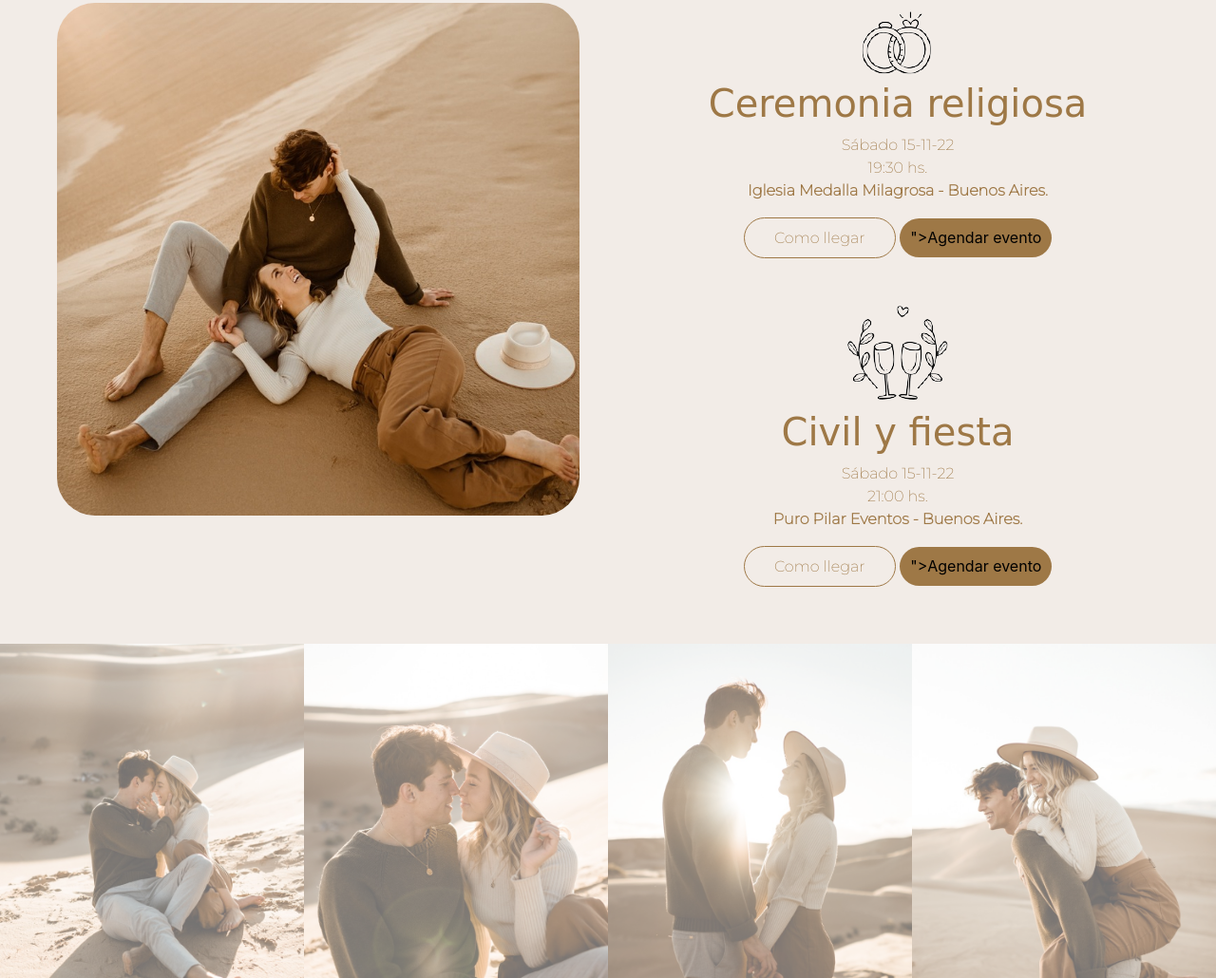
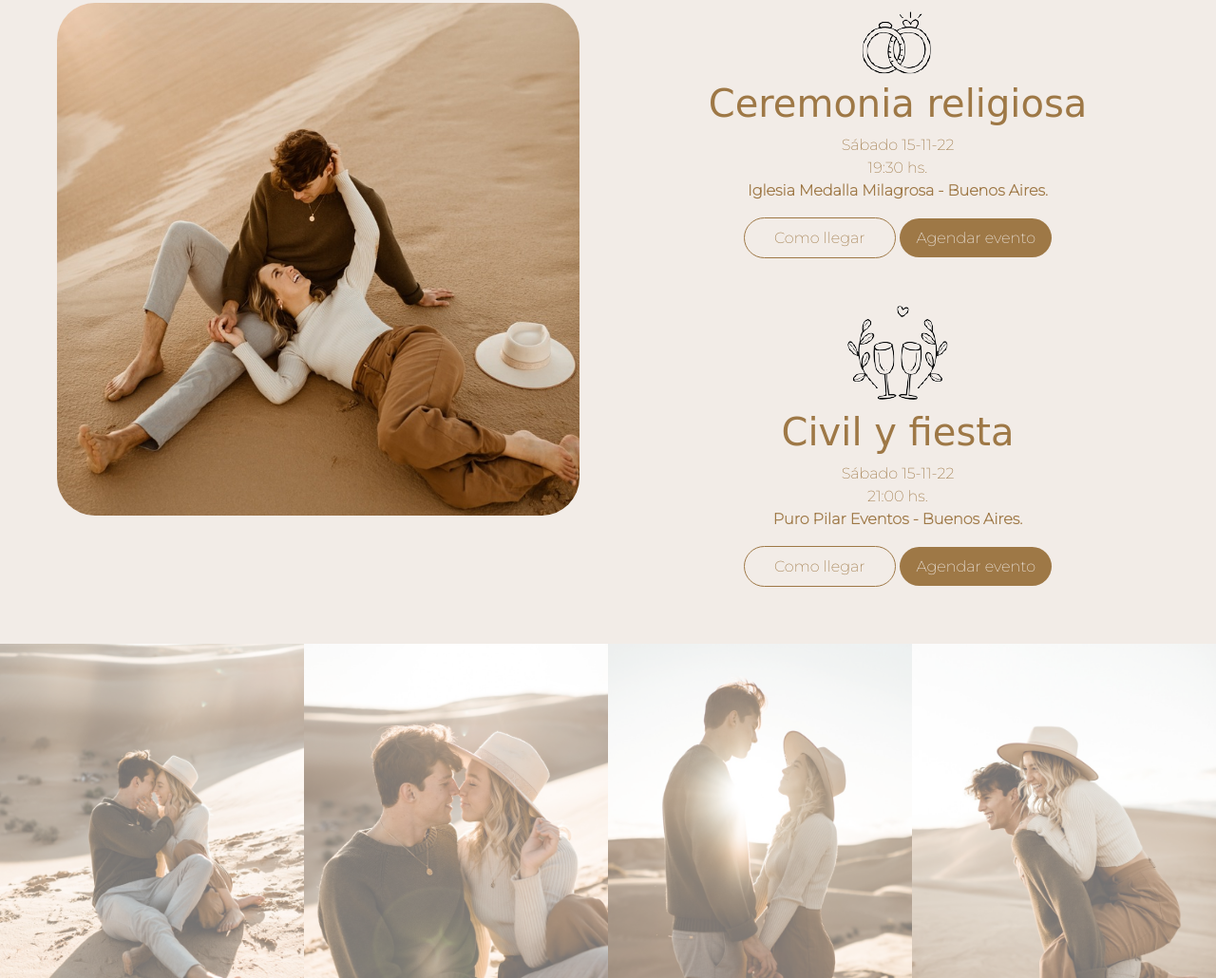
Before and after one commit to invitacionesweb/DEMOSTANDAR, a plain HTML site: page index.html in a window 1280 px wide. Shown: the part 1589-2619 px from the top of the page at 95% size. Drawn offline with nearby package versions, Linux system fonts and the light colour scheme; a web font is replaced by a local one.

Commit message:
ultima modif

```diff
--- a/index.html
+++ b/index.html
@@ -96,7 +96,7 @@
                    <b>Iglesia Medalla Milagrosa - Buenos Aires.</b>
                 </p>
                 <button class="button-a"><a  target="_blank" href="https://www.google.com/maps/dir//Iglesia+Medalla+Milagrosa+-+Buenos+Aires./@-34.6871871,-58.543596,12z/data=!4m8!4m7!1m0!1m5!1m1!1s0x95bccbcca862949b:0x23743501650806ec!2m2!1d-58.4465234!2d-34.6366956">Como llegar</a></button>
-                <button class="button-b"><a target="_blank" href="https://calendar.google.com/event?action=TEMPLATE&amp;tmeid=MjFiZTFiODQ5ZzZlaDFndTN0cmY2OHNiMGYgaW52aXRhY2lvbmVzd2ViLmluZm9AbQ&amp;tmsrc=invitacionesweb.info%40gmail.com"></a>">Agendar evento</a></button>
+                <button class="button-b"><a target="_blank" href="https://calendar.google.com/event?action=TEMPLATE&amp;tmeid=MjFiZTFiODQ5ZzZlaDFndTN0cmY2OHNiMGYgaW52aXRhY2lvbmVzd2ViLmluZm9AbQ&amp;tmsrc=invitacionesweb.info%40gmail.com">Agendar evento</a></button>
             </div>
 
             <div class="locacion-cards-items">
@@ -106,7 +106,7 @@
                    <b>Puro Pilar Eventos - Buenos Aires.</b>
                 </p>
                 <button class="button-a"><a a target="_blank" href="https://g.page/PuroPilarEventos?share">Como llegar</a></button>
-                <button class="button-b"><a target="_blank" href="https://calendar.google.com/event?action=TEMPLATE&amp;tmeid=MjFiZTFiODQ5ZzZlaDFndTN0cmY2OHNiMGYgaW52aXRhY2lvbmVzd2ViLmluZm9AbQ&amp;tmsrc=invitacionesweb.info%40gmail.com"></a>">Agendar evento</a></button>
+                <button class="button-b"><a target="_blank" href="https://calendar.google.com/event?action=TEMPLATE&amp;tmeid=MjFiZTFiODQ5ZzZlaDFndTN0cmY2OHNiMGYgaW52aXRhY2lvbmVzd2ViLmluZm9AbQ&amp;tmsrc=invitacionesweb.info%40gmail.com">Agendar evento</a></button>
             </div>
         </div>
 
@@ -127,7 +127,7 @@
             style=" fill:#000000;"><g fill="none" fill-rule="nonzero" stroke="none" stroke-width="1" stroke-linecap="butt" stroke-linejoin="miter" stroke-miterlimit="10" stroke-dasharray="" stroke-dashoffset="0" font-family="none" font-weight="none" font-size="none" text-anchor="none" style="mix-blend-mode: normal"><path d="M0,172v-172h172v172z" fill="none"></path><g fill="#9e7846"><path d="M55.04,10.32c-24.65626,0 -44.72,20.06374 -44.72,44.72v61.92c0,24.65626 20.06374,44.72 44.72,44.72h61.92c24.65626,0 44.72,-20.06374 44.72,-44.72v-61.92c0,-24.65626 -20.06374,-44.72 -44.72,-44.72zM55.04,17.2h61.92c20.9375,0 37.84,16.9025 37.84,37.84v61.92c0,20.9375 -16.9025,37.84 -37.84,37.84h-61.92c-20.9375,0 -37.84,-16.9025 -37.84,-37.84v-61.92c0,-20.9375 16.9025,-37.84 37.84,-37.84zM127.28,37.84c-3.79972,0 -6.88,3.08028 -6.88,6.88c0,3.79972 3.08028,6.88 6.88,6.88c3.79972,0 6.88,-3.08028 6.88,-6.88c0,-3.79972 -3.08028,-6.88 -6.88,-6.88zM86,48.16c-20.85771,0 -37.84,16.98229 -37.84,37.84c0,20.85771 16.98229,37.84 37.84,37.84c20.85771,0 37.84,-16.98229 37.84,-37.84c0,-20.85771 -16.98229,-37.84 -37.84,-37.84zM86,55.04c17.13948,0 30.96,13.82052 30.96,30.96c0,17.13948 -13.82052,30.96 -30.96,30.96c-17.13948,0 -30.96,-13.82052 -30.96,-30.96c0,-17.13948 13.82052,-30.96 30.96,-30.96z"></path></g></g></svg>
             <p>Comparti todas tus fotos y videos de la fiesta
                  usando nuestro hashtag! </p>
-                 <button class="button-c"><a a target="_blank" href="https://www.instagram.com/explore/tags/orneymarcoamoraprimerafiesta/">#DanyMara</a></button>
+                 <button class="button-c"><a a target="_blank" href="https://www.instagram.com/explore/tags/danymara/">#DanyMara</a></button>
         </div>
         <div class="cuenta ">
             <svg xmlns="http://www.w3.org/2000/svg" x="0px" y="0px"
```
Also changed, not shown: 1 other file.
